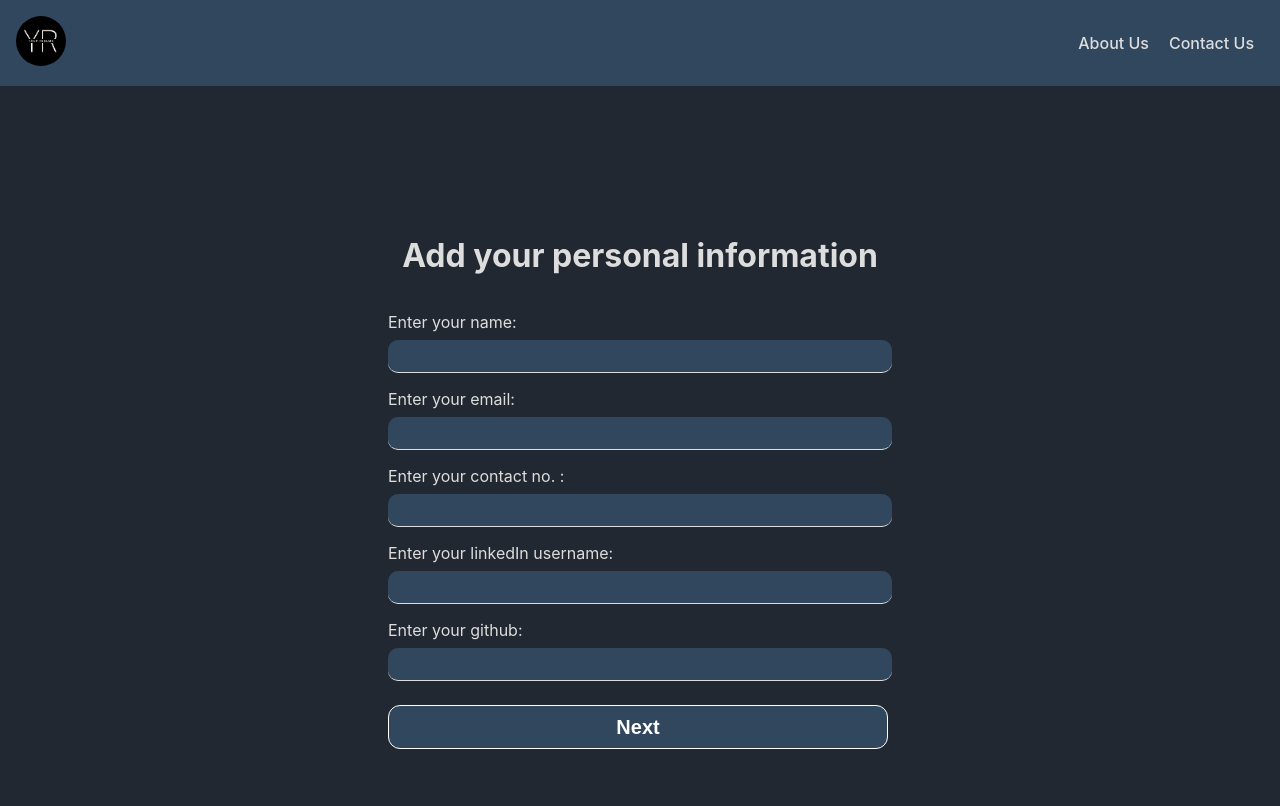
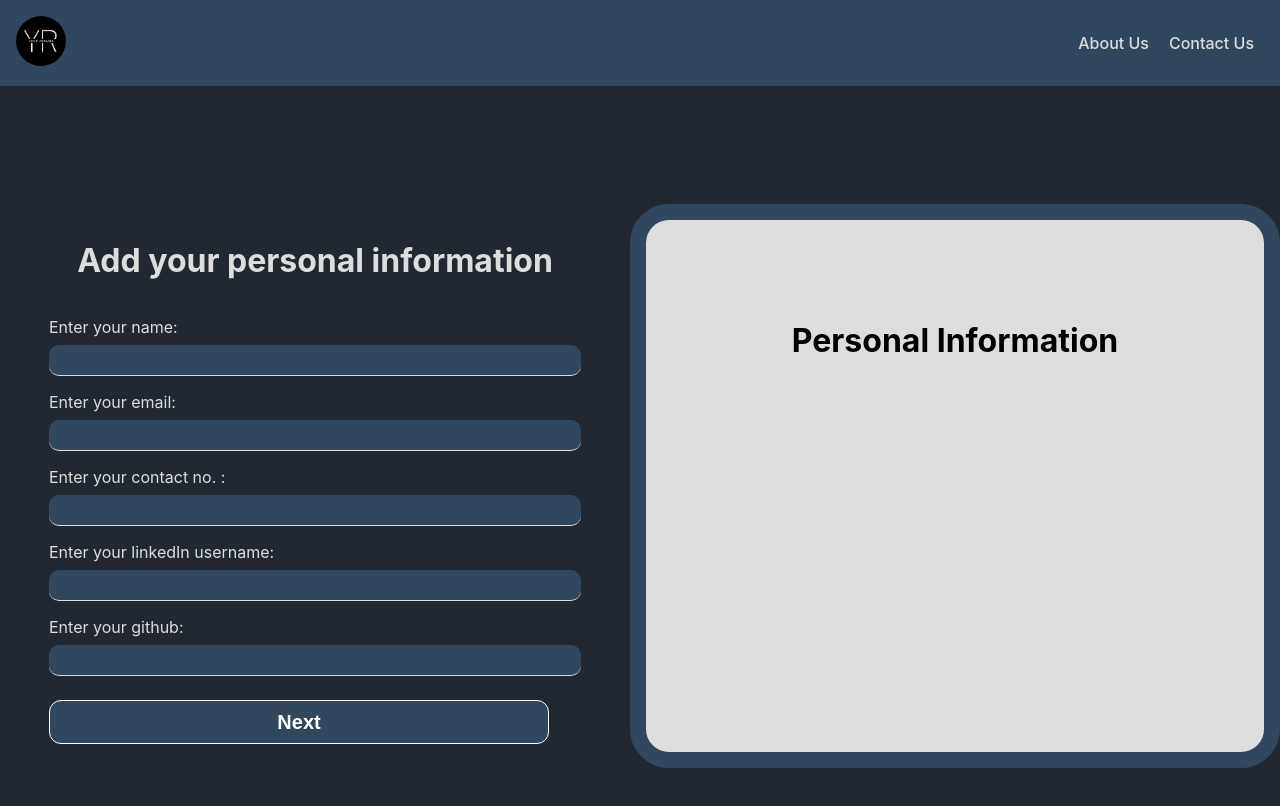
Before and after one commit to nehagupta1504/YourResume-React, a React (Create React App) app: page /resume in a window 1280 px wide. Shown: the top 806 px of the page. Built offline with nearby package versions, Linux system fonts and the light colour scheme.

Commit message:
css changes

```diff
--- a/src/component/personal-info/personal-info.js
+++ b/src/component/personal-info/personal-info.js
@@ -25,6 +25,7 @@ export const PersonalInfo = (props) => {
     };
     return (
         <div className="body-container">
+            <div className="form-container">
                 <div className="form">
                     <h1>Add your personal information</h1>
                     <div className="personal-info">
@@ -93,13 +94,72 @@ export const PersonalInfo = (props) => {
                         <button
                             className="btn btn-dark"
                             onClick={setitemToLocalStorage}
-                        disabled={!user.name || !user.email || !user.contact}
+                            disabled={
+                                !user.name || !user.email || !user.contact
+                            }
                         >
                             Next
                             <span></span>
                         </button>
                     </div>
                 </div>
+                <div className="preview">
+                    <h1>Personal Information</h1>
+                    <div className="preview-screen">
+                        {user.name && (
+                            <div className="preview-field">
+                                <h3>
+                                    Name:{" "}
+                                    <span className="preview-field-value">
+                                        {user.name}
+                                    </span>
+                                </h3>
+                            </div>
+                        )}
+                        {user.email && (
+                            <div className="preview-field">
+                                <h3>
+                                    Email:{" "}
+                                    <span className="preview-field-value">
+                                        {user.email}
+                                    </span>
+                                </h3>
+                            </div>
+                        )}
+                        {user.contact && (
+                            <div className="preview-field">
+                                <h3>
+                                    Mob. No:{" "}
+                                    <span className="preview-field-value">
+                                        {user.contact}
+                                    </span>
+                                </h3>
+                            </div>
+                        )}
+
+                        {user.linkedIn && (
+                            <div className="preview-field">
+                                <h3>
+                                    LinkedIn:{" "}
+                                    <span className="preview-field-value">
+                                        {user.linkedIn}
+                                    </span>
+                                </h3>
+                            </div>
+                        )}
+                        {user.github && (
+                            <div className="preview-field">
+                                <h3>
+                                    Github:{" "}
+                                    <span className="preview-field-value">
+                                        {user.github}
+                                    </span>
+                                </h3>
+                            </div>
+                        )}
+                    </div>
+                </div>
+            </div>
         </div>
     );
 };
--- a/src/index.css
+++ b/src/index.css
@@ -135,6 +135,9 @@ code {
     margin: 1rem 0.5rem;
     align-items: center;
     justify-content: flex-start;
+    width: 0;
+    flex: 1;
+    min-width: fit-content;
 }
 
 .form .text-field {
@@ -149,6 +152,9 @@ code {
     background-color: #30475e;
     border: none;
     border-bottom: 1px solid #dddddd;
+    color: #dddddd;
+    font-weight: bolder;
+    padding: 0px 1rem;
 }
 
 .form .btn {
@@ -158,3 +164,32 @@ code {
     font-size: 20px;
     font-weight: bolder;
 }
+.form-container {
+    display: flex;
+    flex: 1;
+}
+
+.preview {
+    background-color: #dddddd;
+    flex: 1;
+    border: 16px solid #30475e;
+    color: black;
+    border-radius: 39px;
+    padding: 2px;
+    padding-top: 5rem;
+    display: flex;
+    flex-direction: column;
+    align-items: center;
+}
+.preview-field-value {
+    color: #3e556d;
+}
+@media only screen and (max-width: 768px) {
+    .form-container {
+        display: flex;
+        justify-content: center;
+    }
+    .preview-screen {
+        display: none;
+    }
+}
```
Lines whose indentation alone changed are shown as unchanged.
